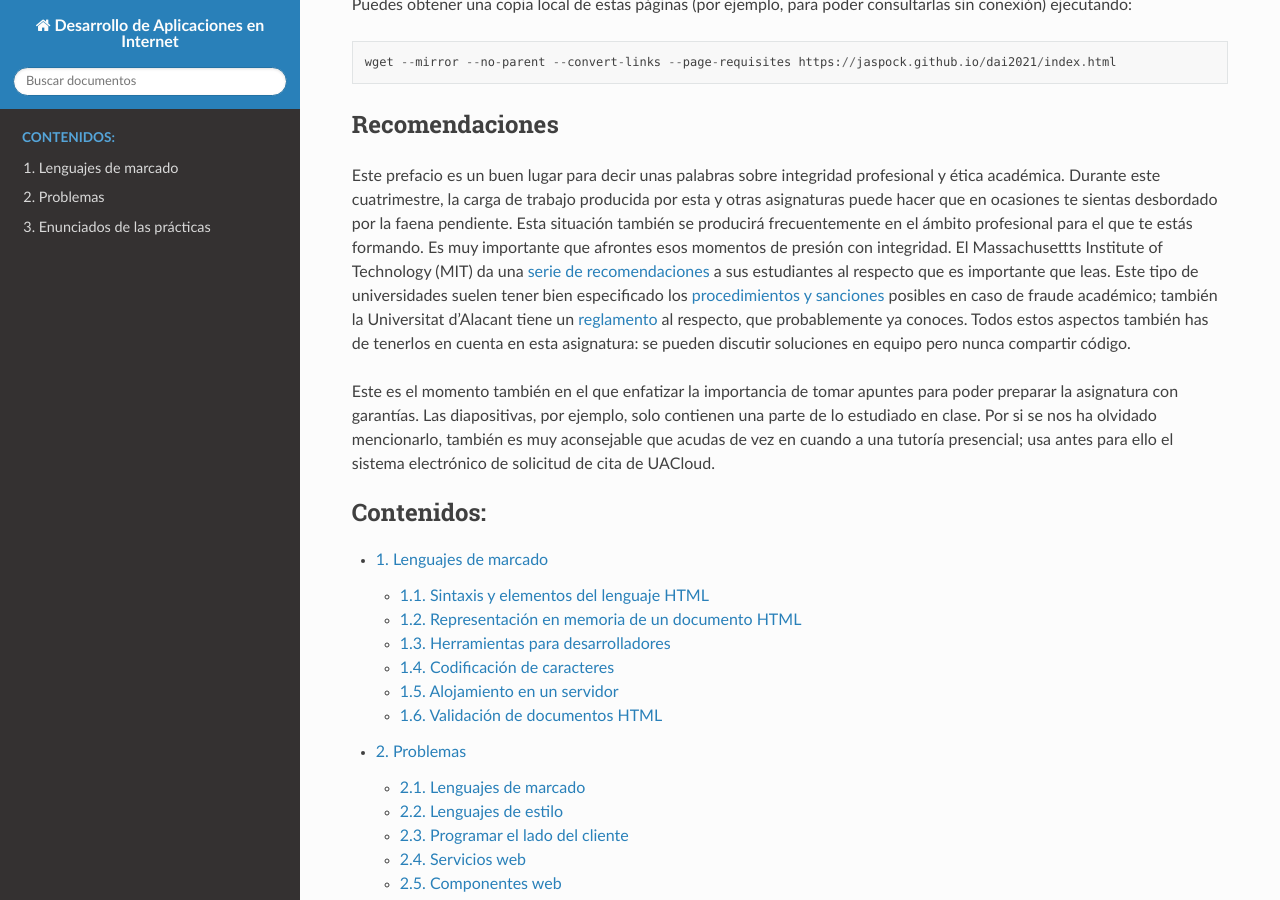
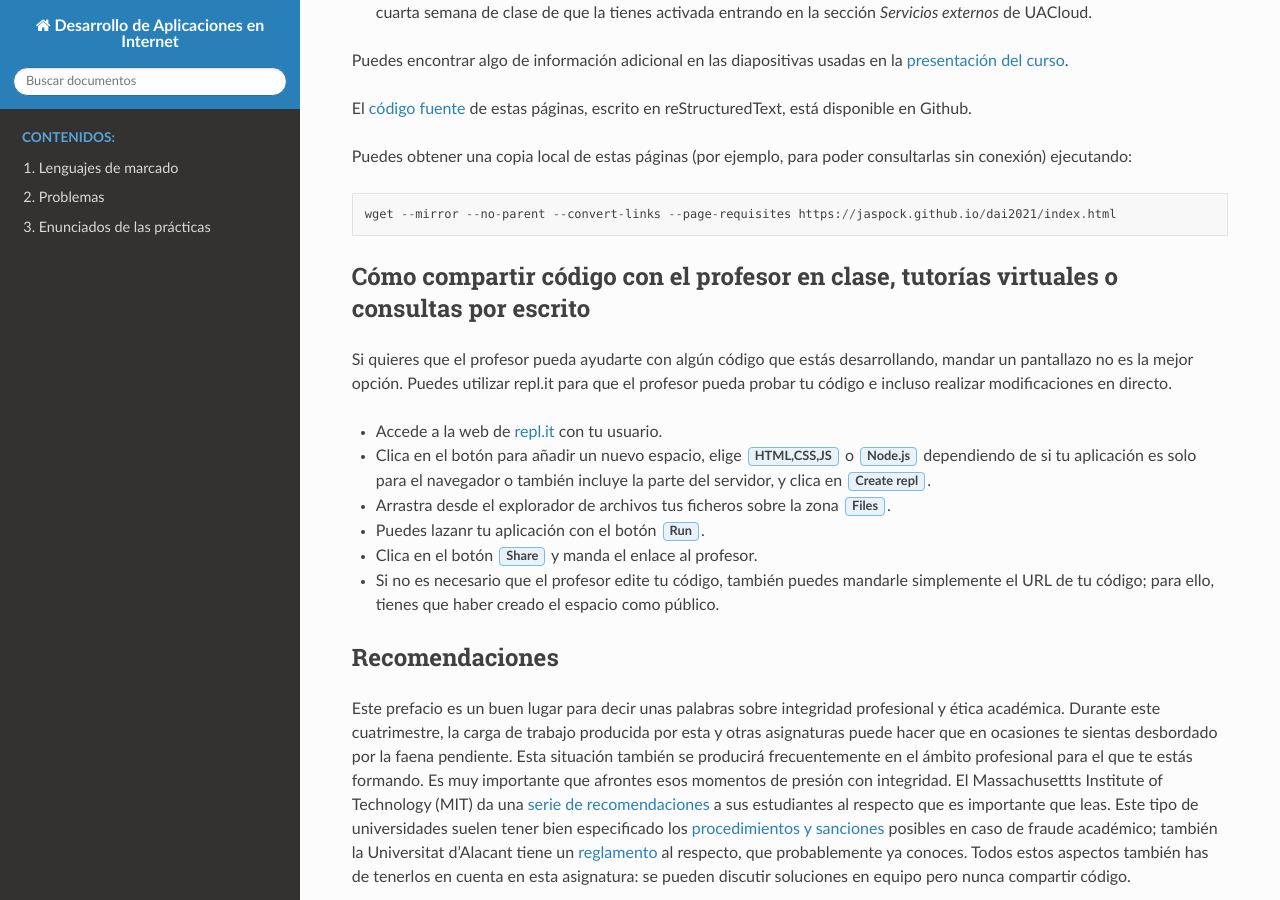
Before and after one commit to jaspock/dai2021, a Sphinx documentation site: the page built from docs/source/index.rst, in a window 1280 px wide and 900 px high, scrolled down 1147 px. Built offline with Sphinx 7.4.7 and the Read the Docs theme 2.0.0, drawn with Linux system fonts in a browser that asks for light colours; some of the changed text lies outside the part shown.

Commit message:
Adaptación del tema de HTML; actividades previas

```diff
--- a/docs/source/index.rst
+++ b/docs/source/index.rst
@@ -33,6 +33,18 @@
 
 .. _`capítulo sobre HTML`: https://info340.github.io/html-fundamentals.html
 
+
+Actividades previas a las clases
+--------------------------------
+
+- **Antes de la clase del 22/09/2020.** Estudia los siguientes vídeos: "`Selectores y propiedades de CSS (parte 1)`_", "`Selectores y propiedades de CSS (parte 2)`_" y "`Selectores y propiedades de CSS (parte 3)`_" (en la portada del vídeo se indica parte 2, pero es la parte 3). A continuación, contesta (plazo límite: 21/09/2020, 23:59 horas) el `test sobre la introducción a CSS`_.
+
+.. _`Selectores y propiedades de CSS (parte 1)`: https://drive.google.com/file/d/1i3s-LKeMsCam5-kmD65G-BMGWsJjmaA8/view?usp=sharing
+.. _`Selectores y propiedades de CSS (parte 2)`: https://drive.google.com/file/d/1XpPhulZBzbsS-ODtjuwZUzDNznKVphj6/view?usp=sharing
+.. _`Selectores y propiedades de CSS (parte 3)`: https://drive.google.com/file/d/1PhItC2tHklcq82pHclsrt1sG5eD8PmNl/view?usp=sharing
+.. _`test sobre la introducción a CSS`: https://forms.gle/YUznititAny8dagi8
+
+
 Guía docente y normas del curso
 -------------------------------
 
@@ -65,6 +77,21 @@
   wget --mirror --no-parent --convert-links --page-requisites https://jaspock.github.io/dai2021/index.html
 
 
+Cómo compartir código con el profesor en clase, tutorías virtuales o consultas por escrito
+------------------------------------------------------------------------------------------
+
+Si quieres que el profesor pueda ayudarte con algún código que estás desarrollando, mandar un pantallazo no es la mejor opción. Puedes utilizar repl.it para que el profesor pueda probar tu código e incluso realizar modificaciones en directo.
+
+- Accede a la web de `repl.it`_ con tu usuario.
+- Clica en el botón para añadir un nuevo espacio, elige :guilabel:`HTML,CSS,JS` o :guilabel:`Node.js` dependiendo de si tu aplicación es solo para el navegador o también incluye la parte del servidor, y clica en :guilabel:`Create repl`.
+- Arrastra desde el explorador de archivos tus ficheros sobre la zona :guilabel:`Files`.
+- Puedes lazanr tu aplicación con el botón :guilabel:`Run`.
+- Clica en el botón :guilabel:`Share` y manda el enlace al profesor.
+- Si no es necesario que el profesor edite tu código, también puedes mandarle simplemente el URL de tu código; para ello, tienes que haber creado el espacio como público.
+
+.. _`repl.it`: https://repl.it/
+
+
 Recomendaciones
 ---------------
 
```
Also changed, not shown: docs/source/_static/data/franz.html (+79 -42 lines), docs/source/marcado.rst (+0 -8 lines).
